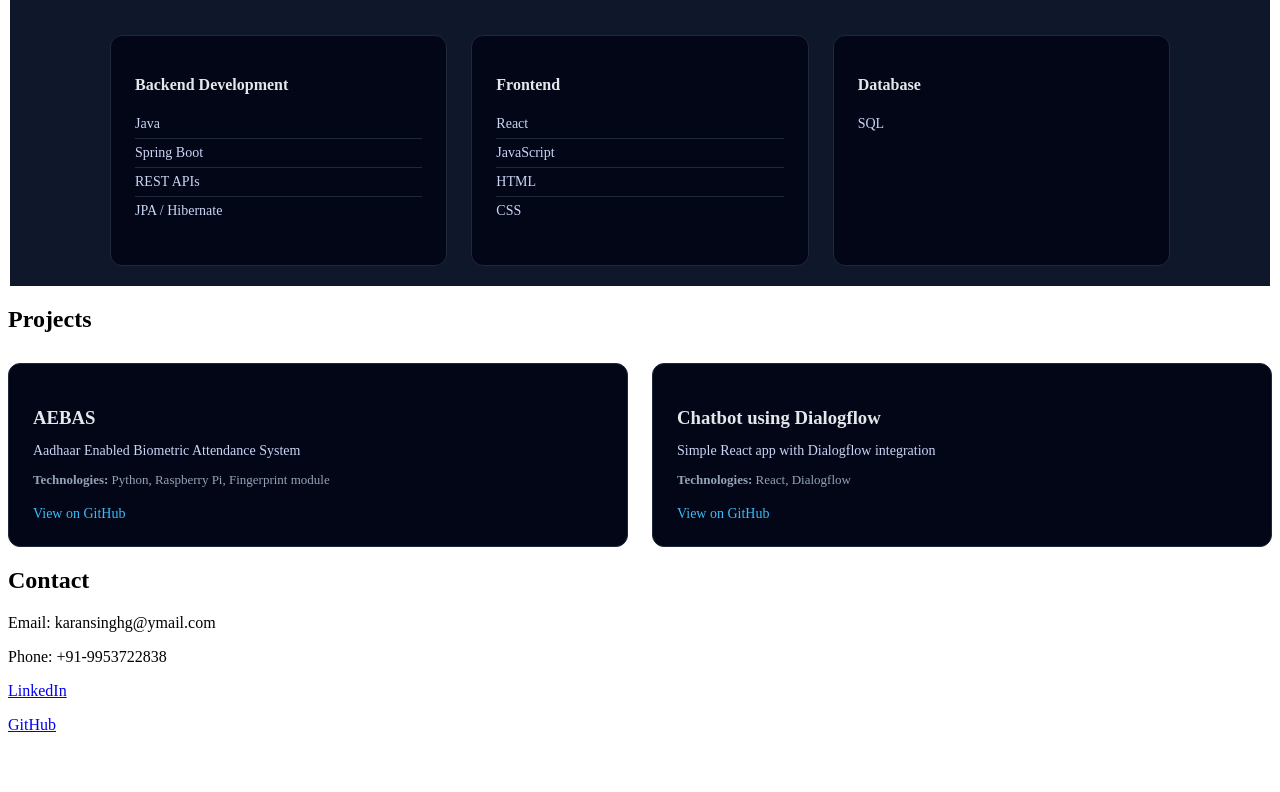
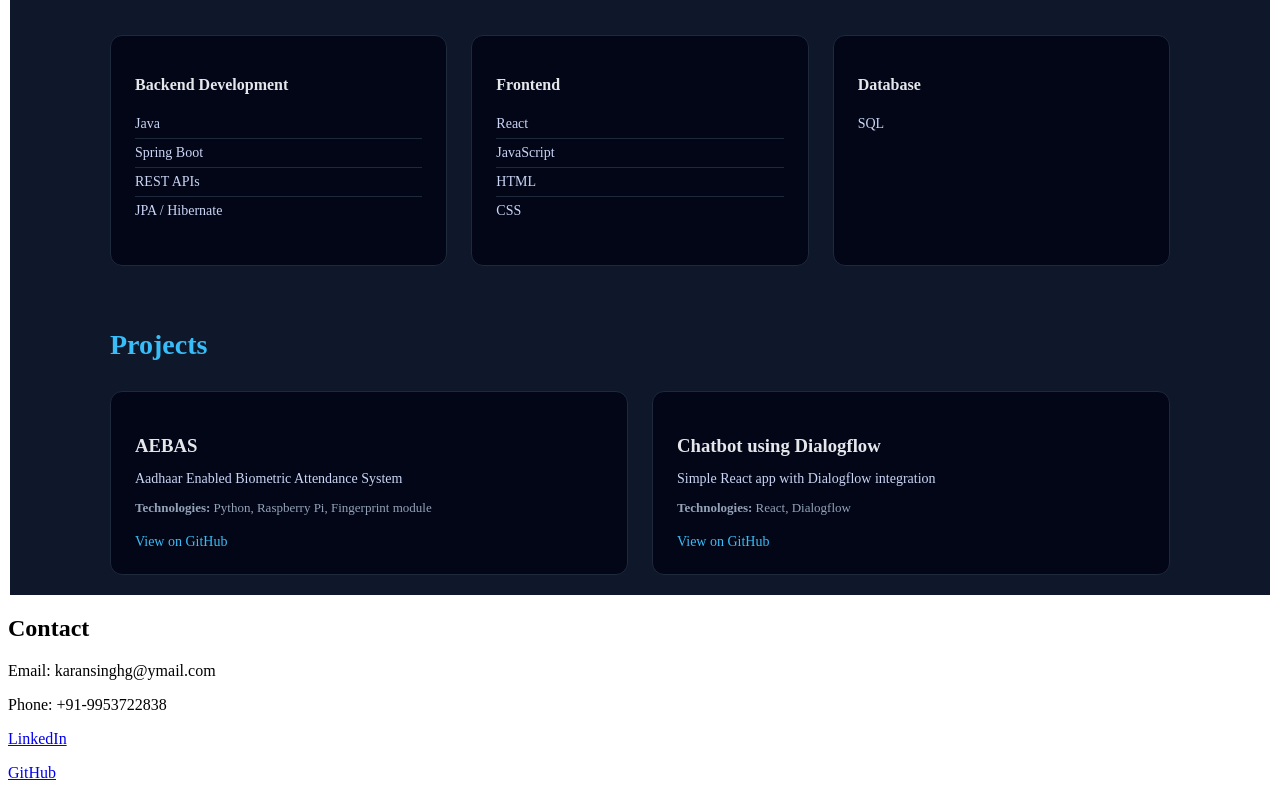
Before and after one commit to KaranSinghG/react-portfolio, a React (Vite) app in the folder portfolio/: page / in a window 1280 px wide. Shown: the part 512-1304 px from the top of the page. Before the commit the page ends 1262 px from the top, so only its background shows below. Built offline with nearby package versions, Linux system fonts and the light colour scheme.

Commit message:
Refactor ProjectCard and Projects components; update CSS for improved layout and styling

```diff
--- a/portfolio/src/components/ProjectCard.jsx
+++ b/portfolio/src/components/ProjectCard.jsx
@@ -1,4 +1,4 @@
-import './css/index.css';
+import './css/projects.css';
 
 function ProjectCard({ title, description, technologies, link }) {
     return (
--- a/portfolio/src/components/Projects.jsx
+++ b/portfolio/src/components/Projects.jsx
@@ -1,9 +1,10 @@
 import ProjectCard from "./ProjectCard";
-import './css/index.css';
+import './css/projects.css';
 
 function Projects() {
     return (
-        <>
+        <div className="projects">
+            <div className="projects-container">
                 <h2>Projects</h2>
                 <div className="projects-grid">
                     <ProjectCard
@@ -19,7 +20,8 @@ function Projects() {
                         link="https://github.com/yourusername/chatbot-dialogflow"
                     />
                 </div>
-        </>
+            </div>
+        </div>
     );
 }
 
--- a/portfolio/src/components/css/index.css
+++ b/portfolio/src/components/css/projects.css
@@ -1,3 +1,22 @@
+.projects {
+    background-color: #0f172a;
+    max-width: 1100px;
+    padding-left: 80px;
+    padding-right: 80px;
+    margin: 0 auto;
+}
+
+.projects-container {
+  max-width: 1100px;
+  padding: 20px 20px;
+}
+
+.projects h2 {
+  font-size: 28px;
+  margin-bottom: 24px;
+  color: #38bdf8;
+}
+
 
 .projects-grid {
   display: grid;
--- a/portfolio/src/components/css/skills.css
+++ b/portfolio/src/components/css/skills.css
@@ -36,6 +36,11 @@
   margin-bottom: 14px;
 }
 
+.skill-group:hover {
+  transform: translateY(-4px);
+  border-color: #38bdf8;
+}
+
 /* Skill list */
 .skill-group ul {
   list-style: none;
```
Lines whose indentation alone changed are shown as unchanged.
